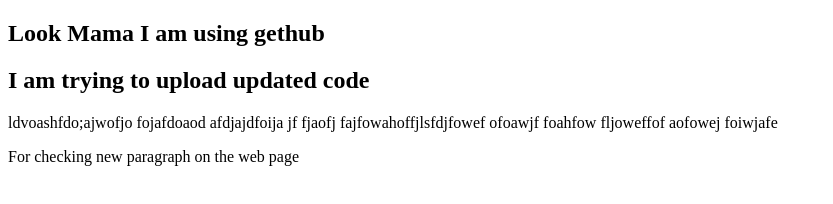
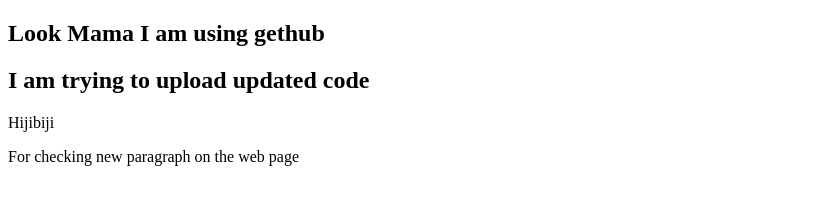
Before and after one commit to maamg/my_first_website, a plain HTML site: page index.html in a window 1280 px wide. Shown: the whole page, without its empty margins (0-833 px from the left). Drawn offline with Linux system fonts and the light colour scheme.

Commit message:
Update index.html
from github web

```diff
--- a/index.html
+++ b/index.html
@@ -8,7 +8,7 @@
 <body>
     <h2>Look Mama I am using gethub </h2>
     <h2>I am trying to upload updated code </h2>
-    <p>ldvoashfdo;ajwofjo fojafdoaod afdjajdfoija jf fjaofj fajfowahoffjlsfdjfowef ofoawjf foahfow fljoweffof aofowej foiwjafe</p>
+    <p>Hijibiji</p>
     <p>For checking new paragraph on the web page</p>
 </body>
 </html>
```
